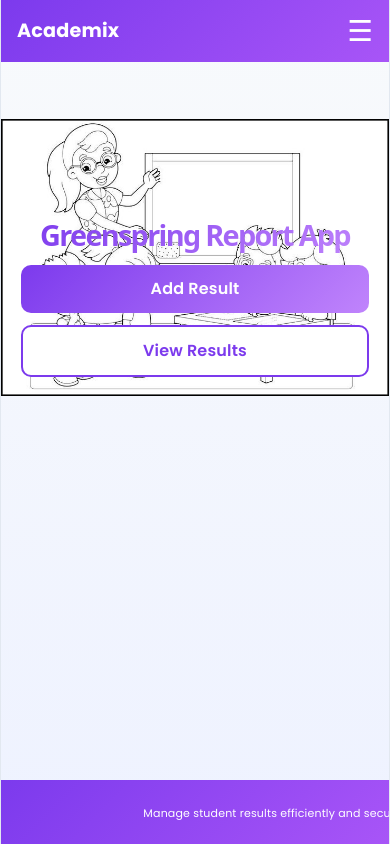
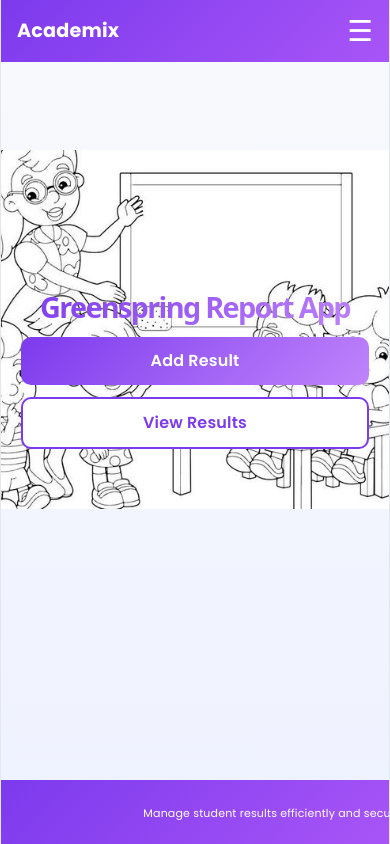
Before and after one commit to codedbyaweto/Academix, a React (Vite) app: page / in a window 390 px wide. Built offline with nearby package versions, Linux system fonts and the light colour scheme.

Commit message:
Update App.css

```diff
--- a/src/App.css
+++ b/src/App.css
@@ -48,6 +48,8 @@ html, body {
 }
 
 .app-content {
+
+
   flex: 1;
 }
 
@@ -569,9 +571,9 @@ html, body {
 
 @media (max-width: 480px) {
   .home{
-    margin-top: 1rem;
+    margin-top: 5.5rem;
     background-position: center;
-    background-size: 100%;
+    background-size: 150%;
 
   }
   .form {
```
